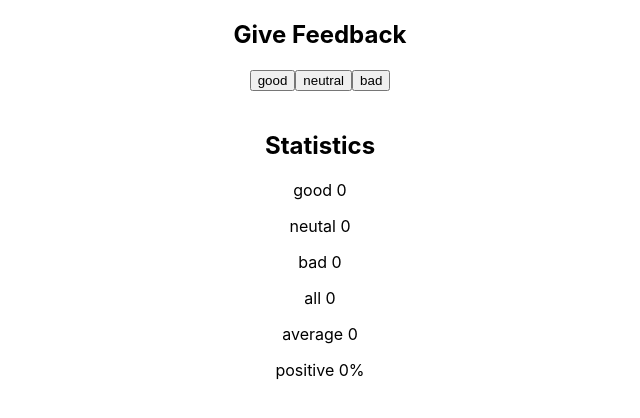
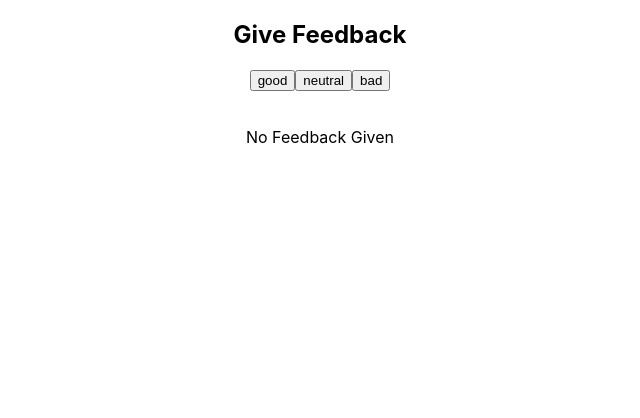
Before and after one commit to kcselm/fullstack_javascript, a React (Create React App) app in the folder week1/unicafe/: page / in a window 1280 px wide. Shown: the top 418 px of the page, without its empty margins (320-960 px from the left). Built offline with nearby package versions, Linux system fonts and the light colour scheme.

Commit message:
Step 4, only display Statistics if feedback given

```diff
--- a/week1/unicafe/src/components/Feedback.js
+++ b/week1/unicafe/src/components/Feedback.js
@@ -9,17 +9,14 @@ export const Feedback = () => {
 
   const goodClick = () => {
     setGood(good + 1)
-    console.log("good clicked", good)
-   }
+  }
 
    const mehClick = () => {
     setNeutral(neutral + 1)
-    console.log("neutral clicked")
    }
 
    const badClick = () => {
     setBad(bad + 1)
-    console.log("bad clicked")
    }
 
   let allClicks = good + neutral + bad
--- a/week1/unicafe/src/components/Statistics.js
+++ b/week1/unicafe/src/components/Statistics.js
@@ -1,6 +1,10 @@
 import React from 'react'
 
 export const Statistics = (props) => {
+  if (props.allClicks === 0) {
+    return <p>No Feedback Given</p>
+  }
+
   return (
     <div>
       <h2>Statistics</h2>
```
